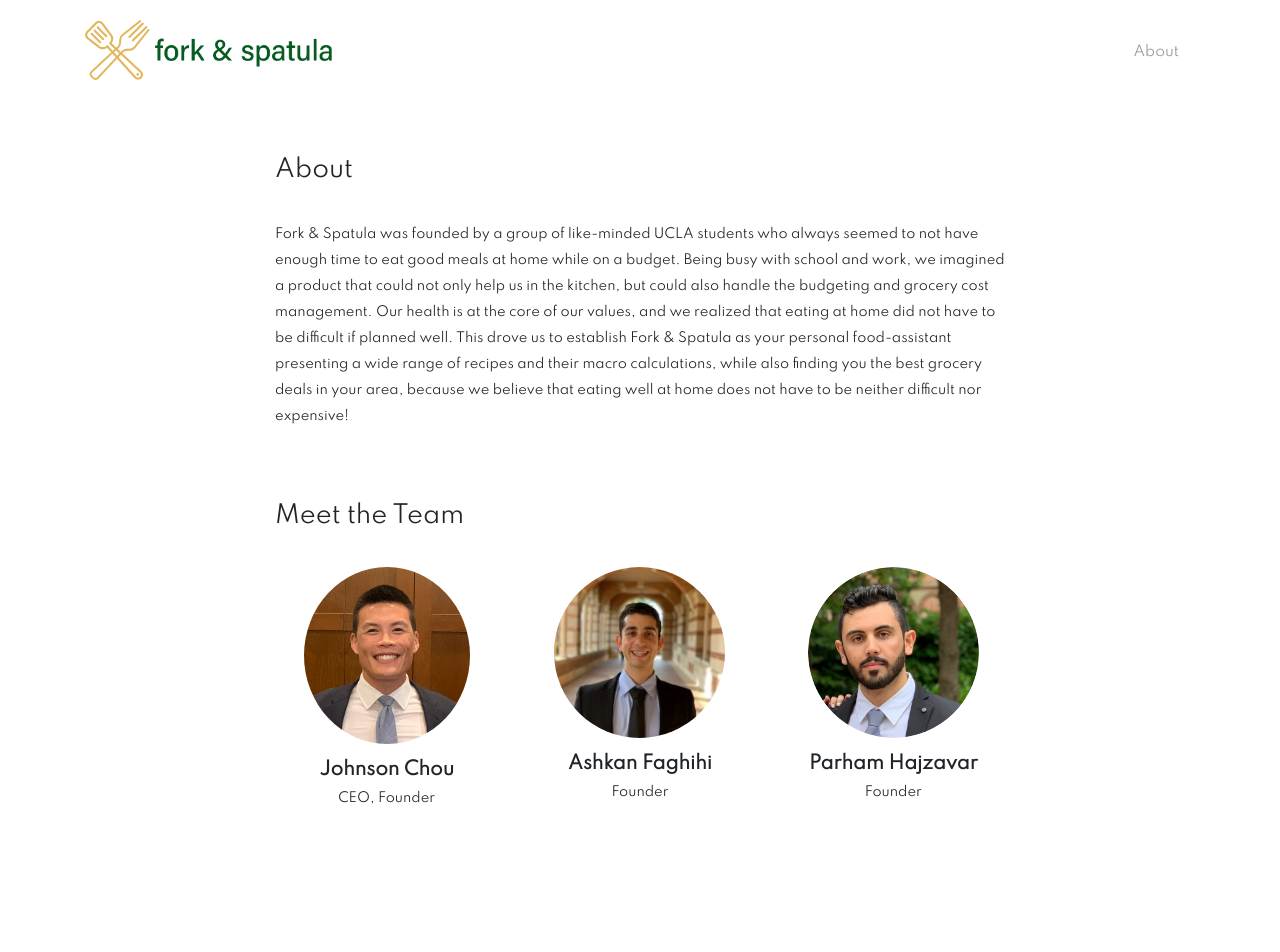
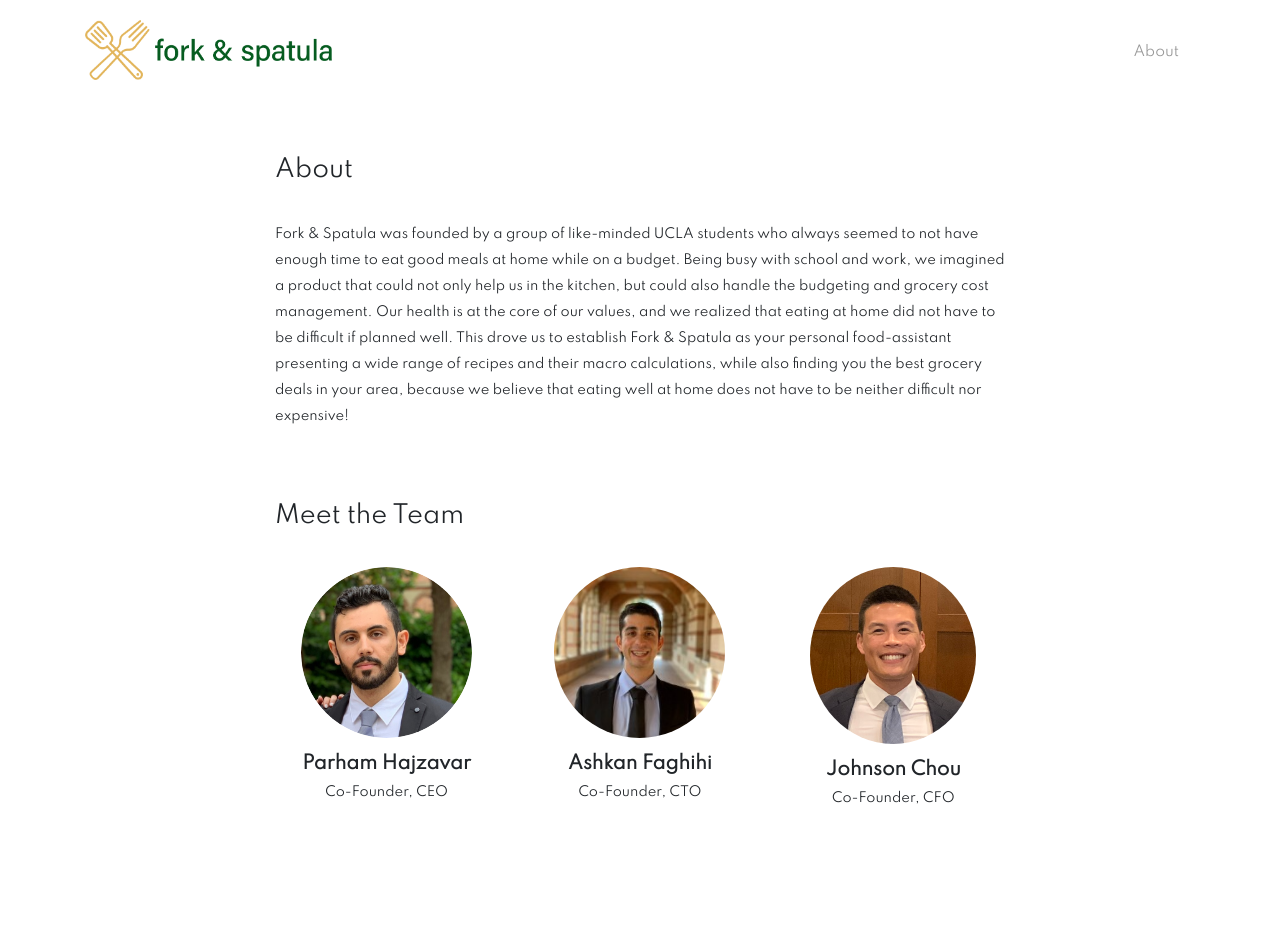
Before and after one commit to pzavar/LA_HACKS_2020, a React (Create React App) app in the folder frontend/: page /about in a window 1280 px wide. Shown: the top 952 px of the page. Built offline with nearby package versions, Linux system fonts and the light colour scheme.

Commit message:
Updated About Page

```diff
--- a/frontend/src/Containers/About/about.js
+++ b/frontend/src/Containers/About/about.js
@@ -28,20 +28,20 @@ export default class About extends Component {
                         <h1 className="PageTitleFont" style={{marginTop:'10%', marginBottom: '5%'}}>Meet the Team</h1>
                             <Row>
                             <Col>
-                                <Image src={John} roundedCircle id="about-profile-img"/>
-                                <h2 className="BodyFont" id="about-profile-title">Johnson Chou</h2>
-                                <p className="BodyFont" id="about-profile-subtitle">CEO, Founder</p>
+                                <Image src={Parham} roundedCircle id="about-profile-img"/>
+                                <h2 className="BodyFont" id="about-profile-title">Parham Hajzavar</h2>
+                                <p className="BodyFont" id="about-profile-subtitle">Co-Founder, CEO</p>
                             </Col>
                             <Col>
                                 <Image src={Ash} roundedCircle id="about-profile-img"/>
                                 <h2 className="BodyFont" id="about-profile-title">Ashkan Faghihi</h2>
-                                <p className="BodyFont" id="about-profile-subtitle">Founder</p>
+                                <p className="BodyFont" id="about-profile-subtitle">Co-Founder, CTO</p>
 
                             </Col>
                             <Col>
-                                <Image src={Parham} roundedCircle id="about-profile-img"/>
-                                <h2 className="BodyFont" id="about-profile-title">Parham Hajzavar</h2>
-                                <p className="BodyFont" id="about-profile-subtitle">Founder</p>
+                                <Image src={John} roundedCircle id="about-profile-img"/>
+                                <h2 className="BodyFont" id="about-profile-title">Johnson Chou</h2>
+                                <p className="BodyFont" id="about-profile-subtitle">Co-Founder, CFO</p>
                             </Col>
 
                         </Row>
```
